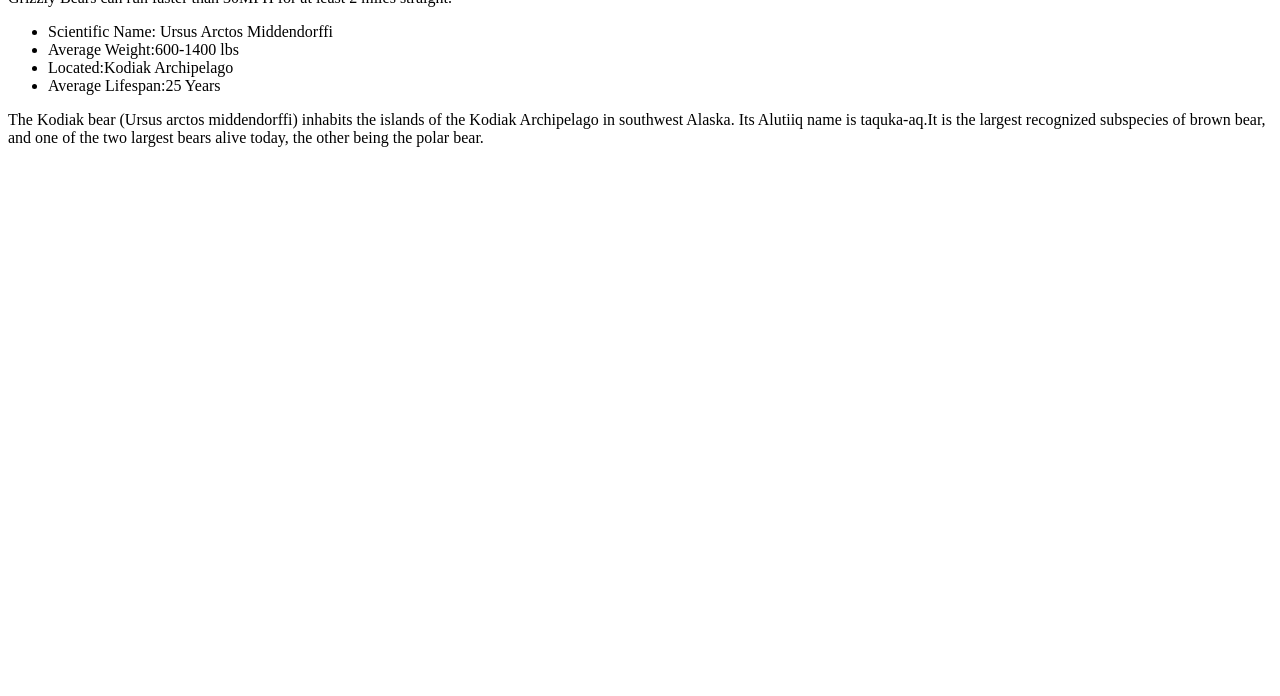
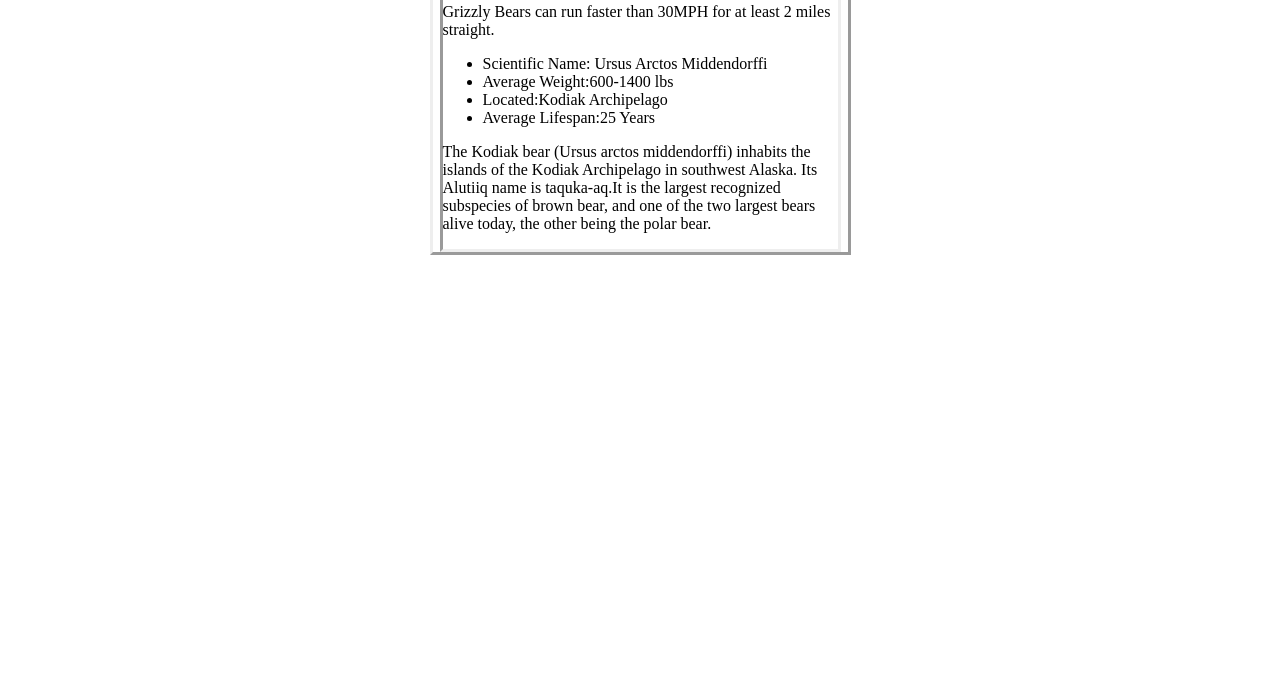
Before and after one commit to theminshew/grow_with_google, a plain HTML site: page fend-animal-trading-cards-master/card.html in a window 1280 px wide. Shown: the part 104-800 px from the top of the page. Drawn offline with Linux system fonts and the light colour scheme.

Commit message:
css and some minor html adjustment (classes etc) for animal card

```diff
--- a/fend-animal-trading-cards-master/card.html
+++ b/fend-animal-trading-cards-master/card.html
@@ -3,14 +3,15 @@
 <head>
 	<meta charset="utf-8">
 	<title>Animal Trading Cards</title>
+	<link rel="stylesheet" href="styles.css">
 </head>
 <body>
-	<div>
+	<div class="box1">
 		<!-- your favorite animal's name goes here -->
 		<h3>Kodiak Grizzly Bear</h3>
 		<!-- your favorite animal's image goes here -->
 		<img src="/home/michael-minshew/github/grow_with_google/fend-animal-trading-cards-master/grizzly_roar" alt="Kodiak Grizzly Bear">
-		<div>
+		<div class="box2">
 			<!-- your favorite animal's interesting fact goes here -->
 			<p>Grizzly Bears can run faster than 30MPH for at least 2 miles straight.</p>
 			<ul>
--- a/fend-animal-trading-cards-master/styles.css
+++ b/fend-animal-trading-cards-master/styles.css
@@ -1 +1,15 @@
 /* add your CSS here */
+
+.box1{
+max-width: 415px;
+border: outset;
+align-content: center;
+margin:auto;
+}
+
+.box2{
+border: inset;
+width: 395px;
+margin: auto;
+padding;5px;
+}
```
